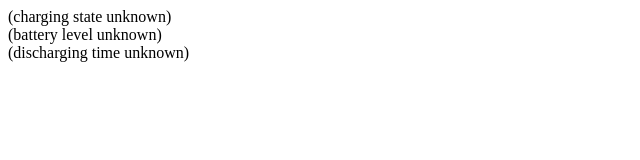
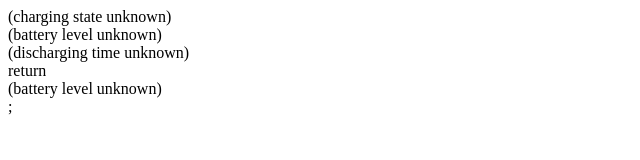
Before and after one commit to Mistium/Battery-Readout, a plain HTML site: page index.html in a window 1280 px wide. Shown: the whole page, without its empty margins (0-640 px from the left). Drawn offline with Linux system fonts and the light colour scheme.

Commit message:
Update index.html

```diff
--- a/index.html
+++ b/index.html
@@ -34,5 +34,7 @@
   <div id="charging">(charging state unknown)</div>
   <div id="level">(battery level unknown)</div>
   <div id="dischargingTime">(discharging time unknown)</div>
+
+  return <div id="level">(battery level unknown)</div>;
 </body>
 </html>
```
